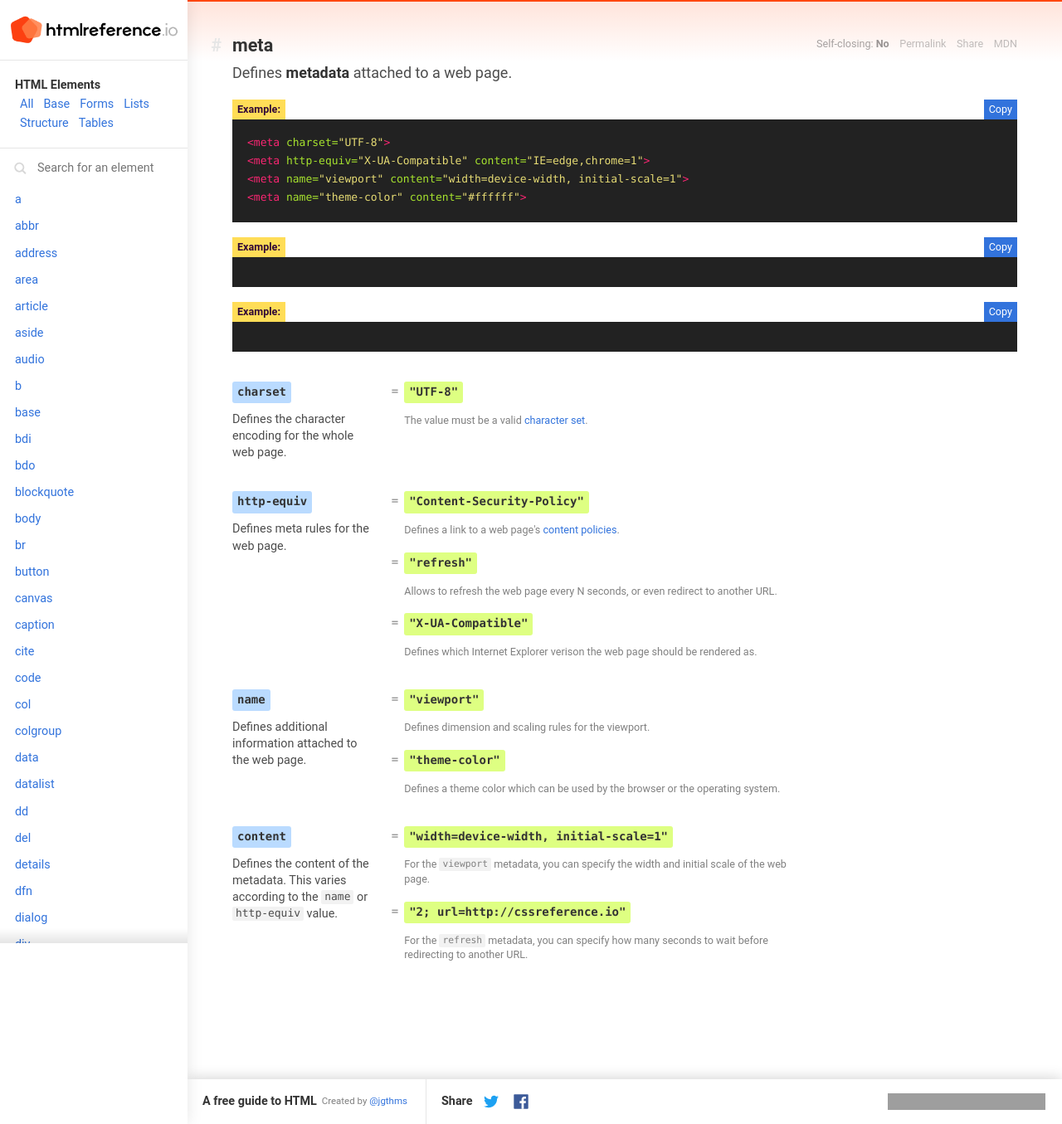
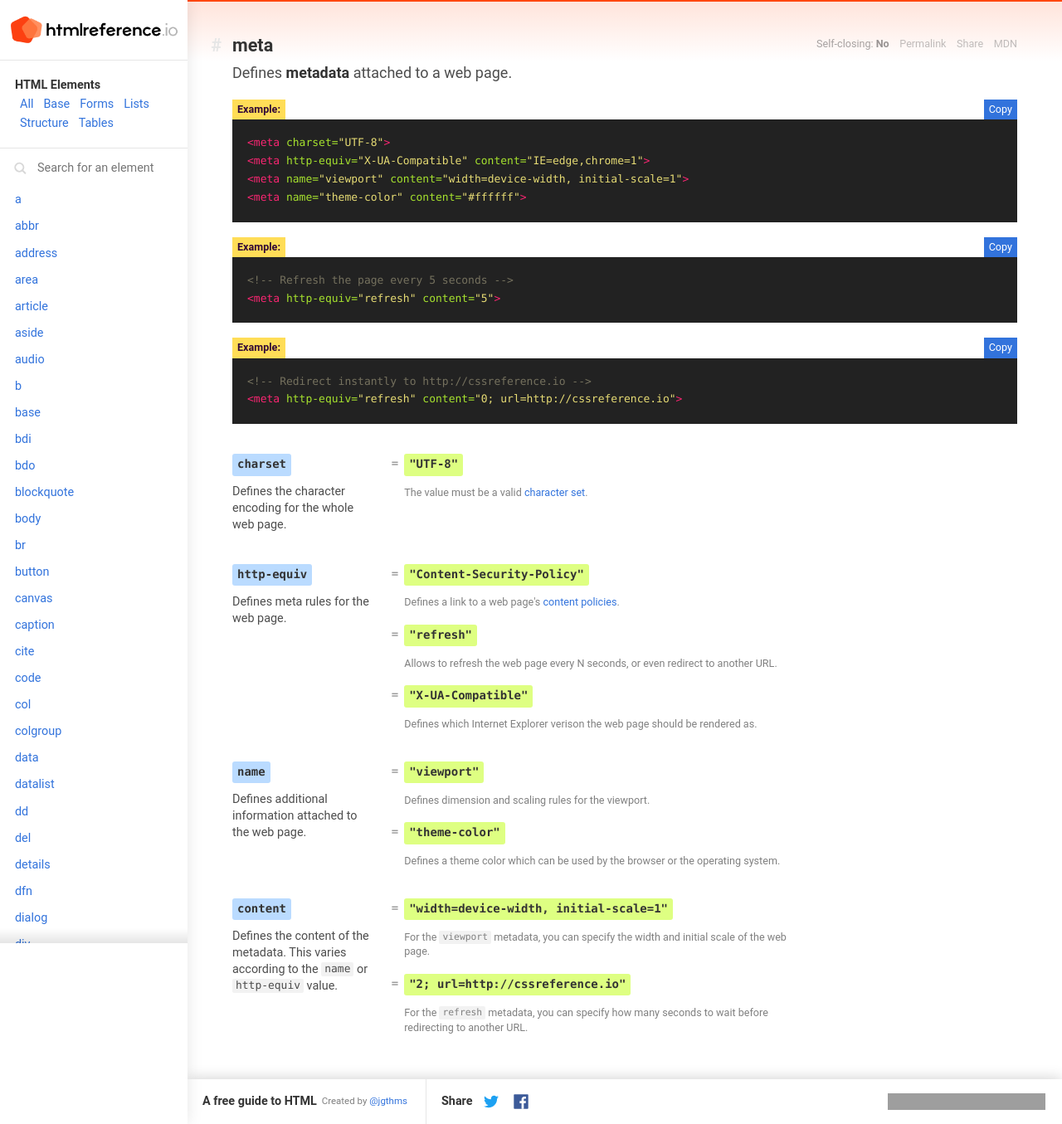
Before and after one commit to jgthms/html-reference, a Jekyll site: the page built from element/meta/index.html, in a window 1280 px wide and 1355 px high. Shown: the whole window at 83% size. Built offline with Jekyll 4.4.1, drawn with Linux system fonts in a browser that asks for light colours; comment, search, counter and statistics services are not loaded; grey boxes are pictures that could not be loaded.

Commit message:
Fix meta

```diff
--- a/element/meta/index.html
+++ b/element/meta/index.html
@@ -43,19 +43,21 @@ elementName: meta
       <div id="meta-example-1" class="example">
         <p class="example-label">
           <strong>Example:</strong>
-          <a class="example-clipboard" data-tooltip="Click to copy code" data-clipboard-target="#">Copy</a>
+          <a class="example-clipboard" data-tooltip="Click to copy code" data-clipboard-target="#meta-example-1-code">Copy</a>
         </p>
         <article class="example-preview">
-          <div id="" class="example-code">{% highlight html %}{% endhighlight %}</div>
+          <div id="meta-example-1-code" class="example-code">{% highlight html %}<!-- Refresh the page every 5 seconds -->
+<meta http-equiv="refresh" content="5">{% endhighlight %}</div>
         </article>
       </div>
       <div id="meta-example-2" class="example">
         <p class="example-label">
           <strong>Example:</strong>
-          <a class="example-clipboard" data-tooltip="Click to copy code" data-clipboard-target="#">Copy</a>
+          <a class="example-clipboard" data-tooltip="Click to copy code" data-clipboard-target="#meta-example-2-code">Copy</a>
         </p>
         <article class="example-preview">
-          <div id="" class="example-code">{% highlight html %}{% endhighlight %}</div>
+          <div id="meta-example-2-code" class="example-code">{% highlight html %}<!-- Redirect instantly to http://cssreference.io -->
+<meta http-equiv="refresh" content="0; url=http://cssreference.io">{% endhighlight %}</div>
         </article>
       </div>
 
```
Also changed, not shown: _includes/collections/base.html (+6 -4 lines).
